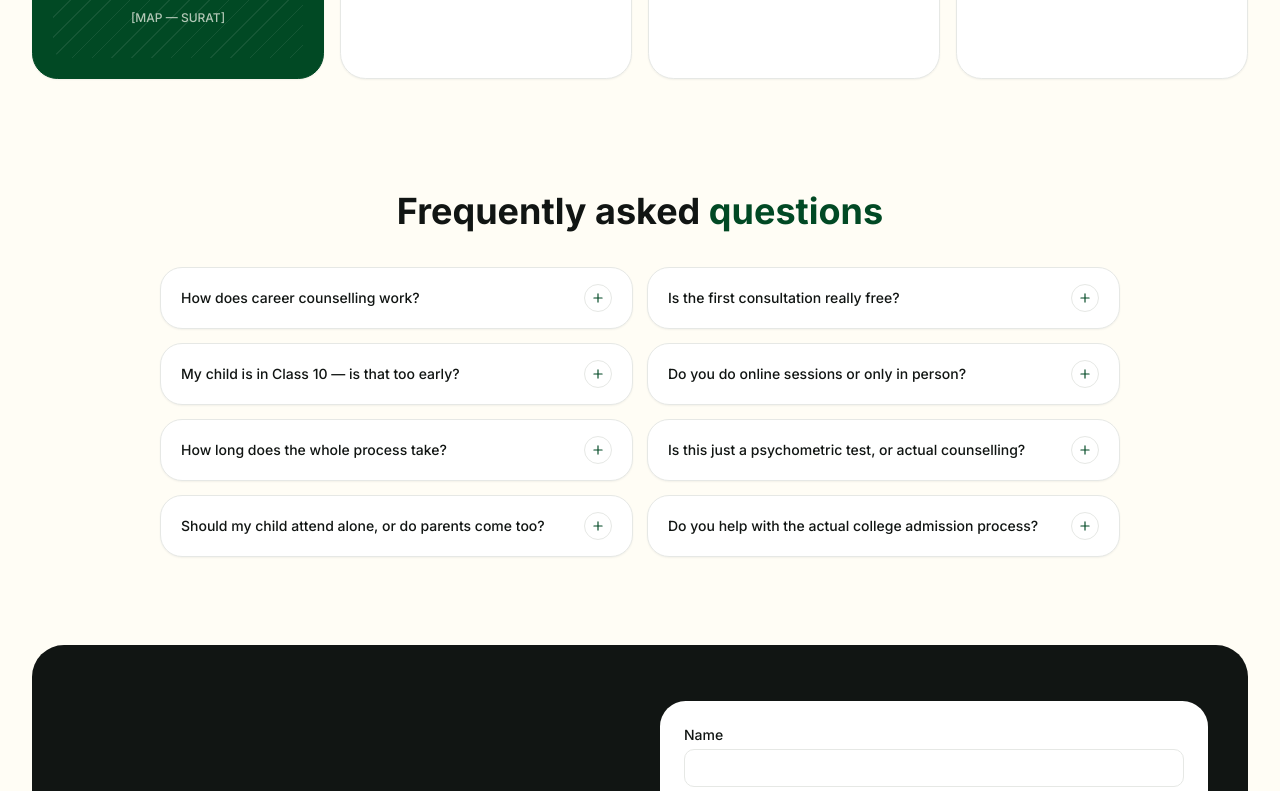
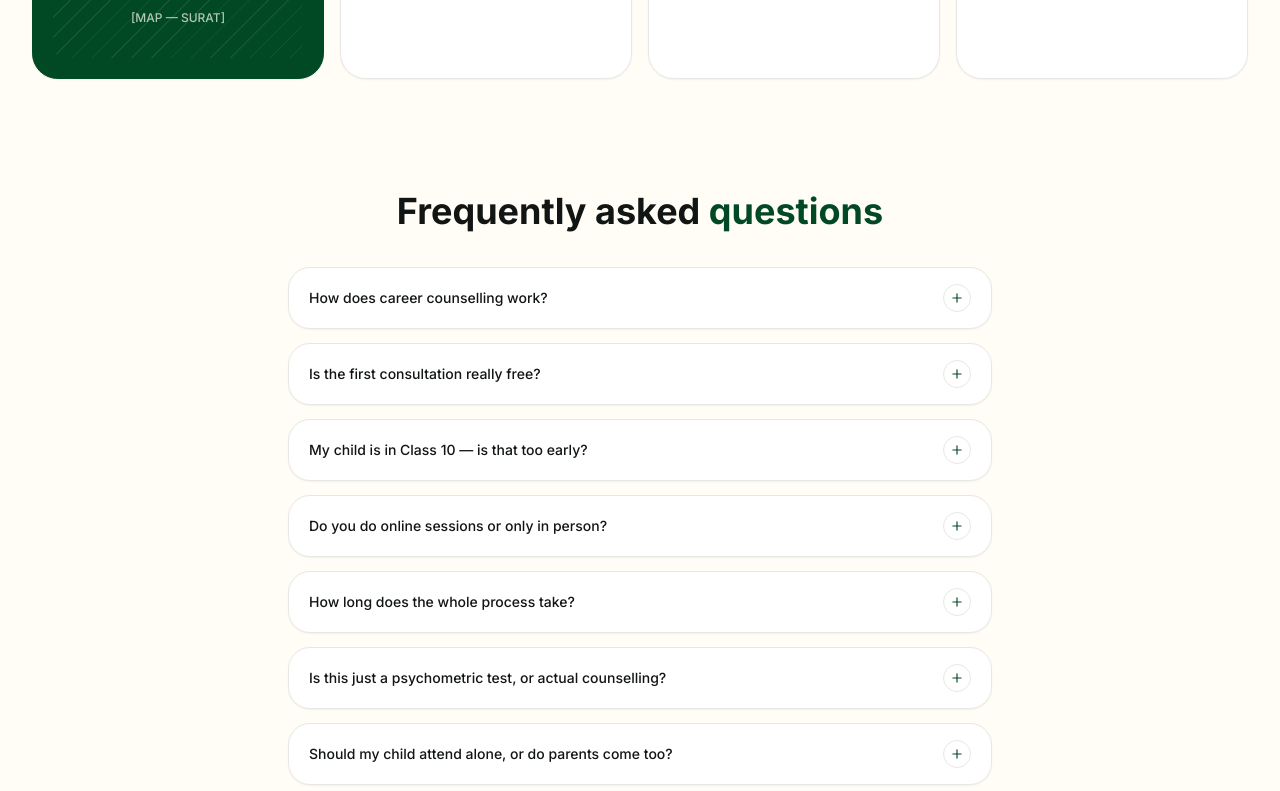
Before and after one commit to greenthera/bestcareercounselling.com, a React (Vite) app: page / in a window 1280 px wide. Shown: the part 7040-7831 px from the top of the page. Built offline with nearby package versions, Linux system fonts and the light colour scheme; no server answers.

Commit message:
feat: switch FAQ section to single-column layout (#282)

```diff
--- a/src/components/home/FAQSection.tsx
+++ b/src/components/home/FAQSection.tsx
@@ -26,7 +26,7 @@ export function FAQSection({ faqs, heading = 'Frequently asked questions' }: FAQ
   }
 
   return (
-    <section className="mx-auto max-w-5xl px-4 py-10 md:px-8 md:py-14">
+    <section className="mx-auto max-w-3xl px-4 py-10 md:px-8 md:py-14">
       <Reveal>
         <h2 className="text-center text-3xl font-bold text-ink md:text-4xl">
           {headingLead && `${headingLead} `}
@@ -35,7 +35,7 @@ export function FAQSection({ faqs, heading = 'Frequently asked questions' }: FAQ
       </Reveal>
 
       <Reveal delay={100}>
-        <Accordion type="single" collapsible className="mt-9 grid gap-3.5 md:grid-cols-2">
+        <Accordion type="single" collapsible className="mt-9 grid gap-3.5">
           {faqs.map((faq, index) => (
             <AccordionItem
               key={faq.question}
```
